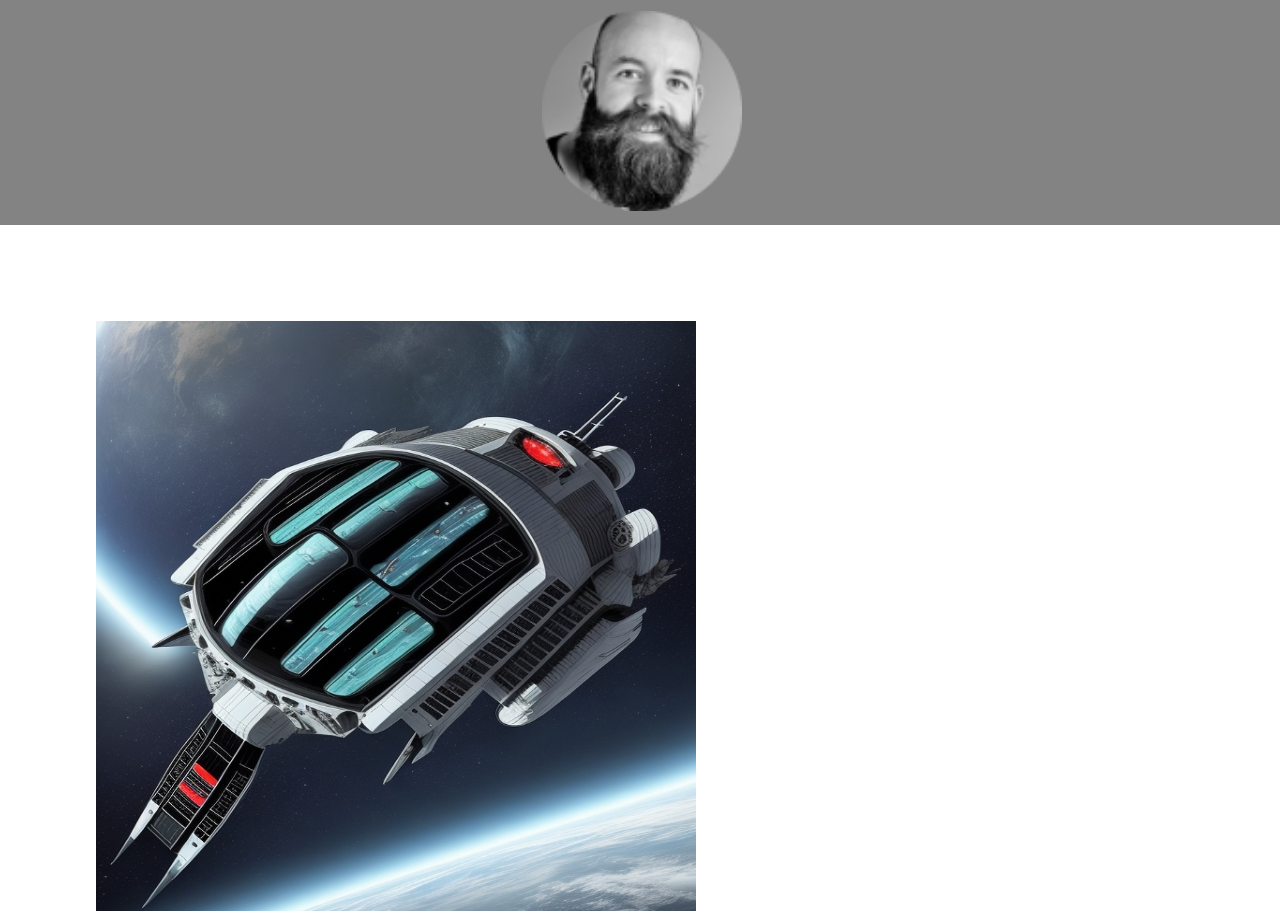
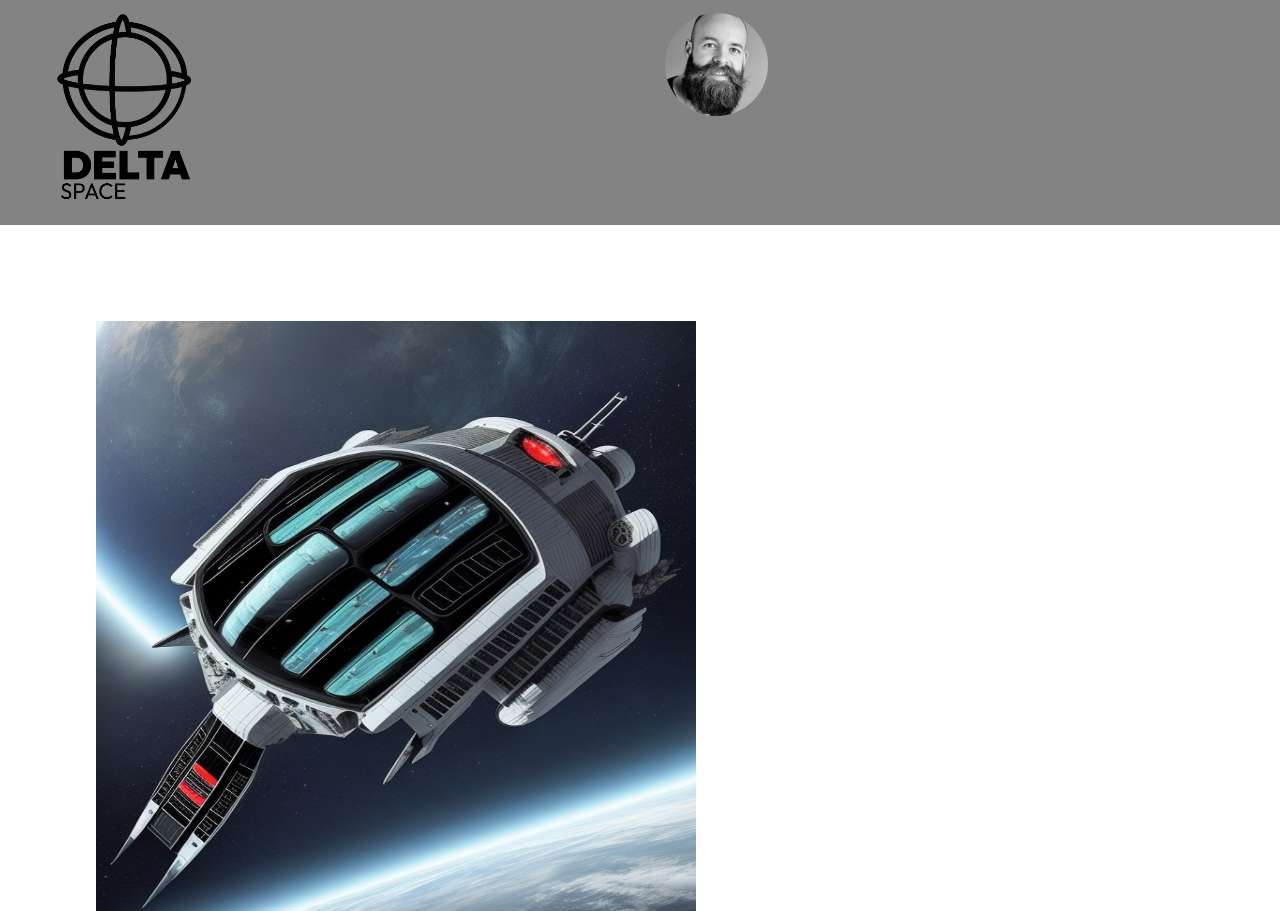
Before and after one commit to FactoriaF5Code/rc2-project2-project-2-group-7, a plain HTML site: page index.html in a window 1280 px wide. Shown: the top 911 px of the page. Drawn offline with Linux system fonts and the light colour scheme.

Commit message:
cambios herminio

```diff
--- a/index.html
+++ b/index.html
@@ -10,8 +10,7 @@
     <header>
         <div class="header_left">
             <a href="index.html">
-                <img class="logo"/>
-                <img src="">
+                <img src="/img/logo.png" width="250" height="250" class=" logo">
             </a>
 
         </div>
--- a/style.css
+++ b/style.css
@@ -1,5 +1,5 @@
 /* Reseteo de la pagian */
-*{
+* {
     margin: 0;
     padding: 0;
     list-style: none;
@@ -7,6 +7,7 @@
     border: none;
     outline: none;
 }
+
 /*Fuentes */
 @font-face {
     font-family: ;
@@ -14,30 +15,27 @@
 }
 
 :root {
-    --header-bgcolorsecond:;
-    --header-colormain:;
-    --header-colorsecond:;
-    --main-bgcolormain:;
+    --header-bgcolorsecond: ;
+    --header-colormain: ;
+    --header-colorsecond: ;
+    --main-bgcolormain: ;
 }
 
-body{
+body {}
 
+header {
+    background-color: rgba(132, 131, 131, 1);
+    height: 225px;
+    display: flex;
+    align-items: center;
+    justify-content: space-between;
 }
 
-header {
-    background-color:rgba(132, 131, 131, 1);
-    height: 225px;
-    display:flex;
-    justify-content: space-between;
-    align-items:center;
-    justify-content: space-around;
-
-}
-
-.Fotodeperfil{
+.header_right {
     width: 200px;
     height: 200px;
     align-items: end;
+    float: right;
 }
 
 .Logo_empresa {
@@ -45,6 +43,7 @@ header {
     height: 200px;
 
 }
+
 .Columna img {
     border border-radius: 20px;
     float: left;
```
